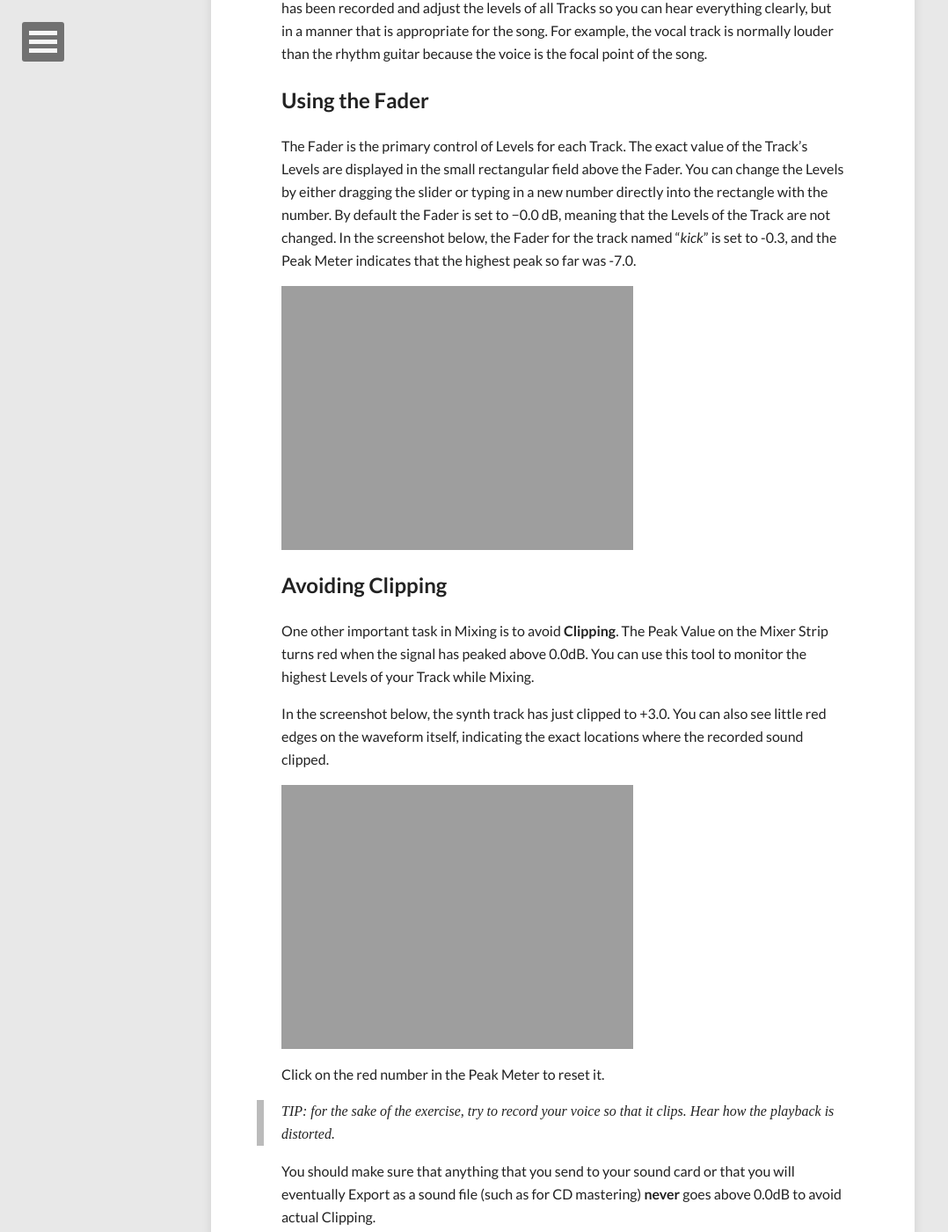
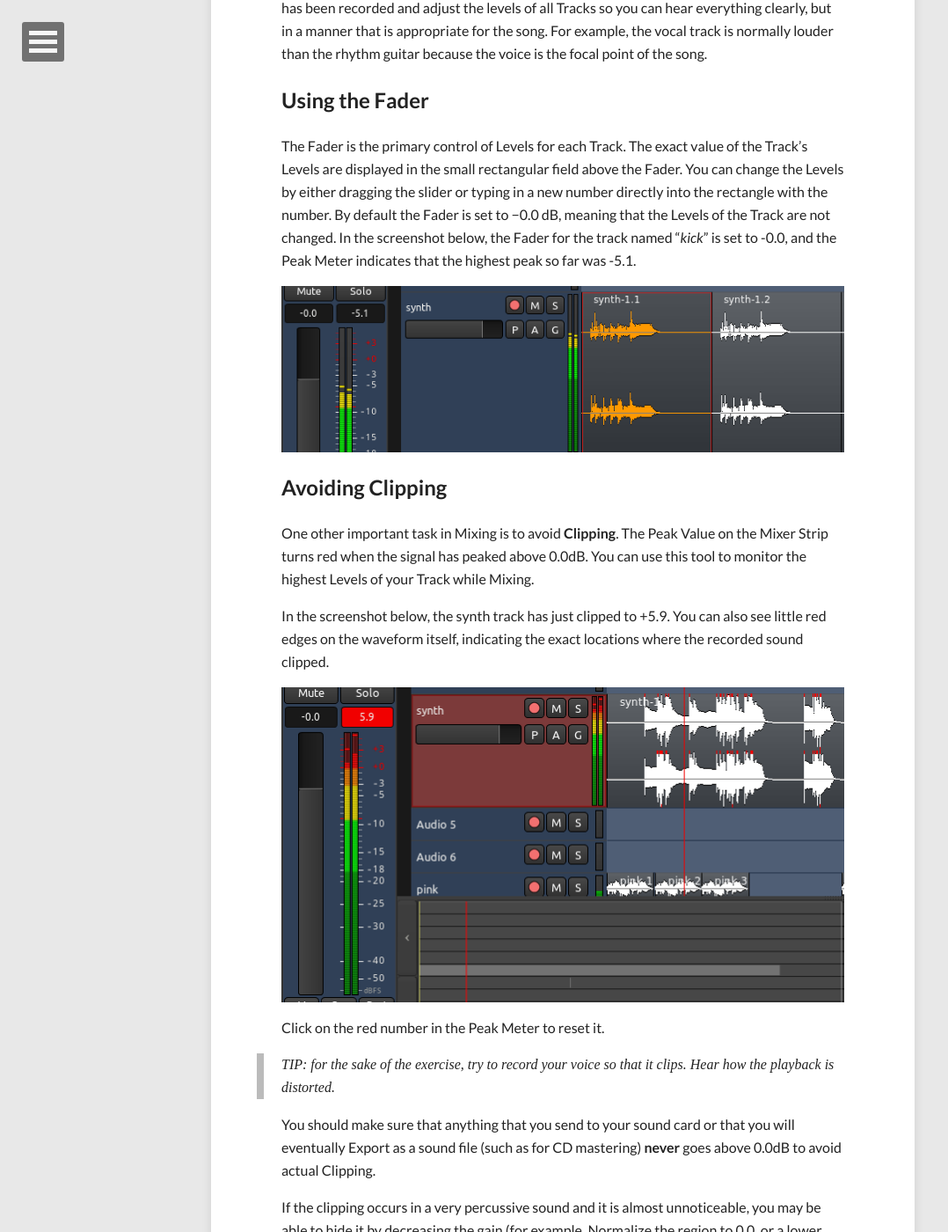
Before and after one commit to brunoruviaro/ardour4-tutorial, a Jekyll site: the page built from _posts/2014-07-27-mixing-levels.md, in a window 1280 px wide and 1400 px high, scrolled down 654 px. Shown: the whole window at 88% size, without its empty margins (0-1078 px from the left). Built offline with Jekyll 4.4.1, drawn with Linux system fonts in a browser that asks for light colours; nearby versions of some CDN libraries.

Commit message:
Update mixing-levels txt png

```diff
--- a/_posts/2014-07-27-mixing-levels.md
+++ b/_posts/2014-07-27-mixing-levels.md
@@ -29,10 +29,10 @@ above the Fader. You can change the Levels by either dragging the slider
 or typing in a new number directly into the rectangle with the number.
 By default the Fader is set to −0.0 dB, meaning that the Levels of the
 Track are not changed. In the screenshot below, the
-Fader for the track named "*kick*" is set to -0.3, and the Peak Meter
-indicates that the highest peak so far was -7.0.
+Fader for the track named "*kick*" is set to -0.0, and the Peak Meter
+indicates that the highest peak so far was -5.1.
 
-![levels1]({{ site.url }}/images/Ardour3_Mixing_Levels_1.png)
+![levels1]({{ site.url }}/images/Ardour4_Mixing_Levels_1.png)
 
 ## Avoiding Clipping
 
@@ -41,11 +41,11 @@ Value on the Mixer Strip turns red when the signal has peaked above
 0.0dB. You can use this tool to monitor the highest Levels of your Track
 while Mixing.
 
-In the screenshot below, the synth track has just clipped to +3.0. You
+In the screenshot below, the synth track has just clipped to +5.9. You
 can also see little red edges on the waveform itself, indicating the
 exact locations where the recorded sound clipped.
 
-![levels2]({{ site.url }}/images/Ardour3_Mixing_Levels_2.png)
+![levels2]({{ site.url }}/images/Ardour4_Mixing_Levels_2.png)
 
 Click on the red number in the Peak Meter to reset it.
 
```
Also changed, not shown: images/Ardour4_Mixing_Levels_1.png (added), images/Ardour4_Mixing_Levels_2.png (added).
